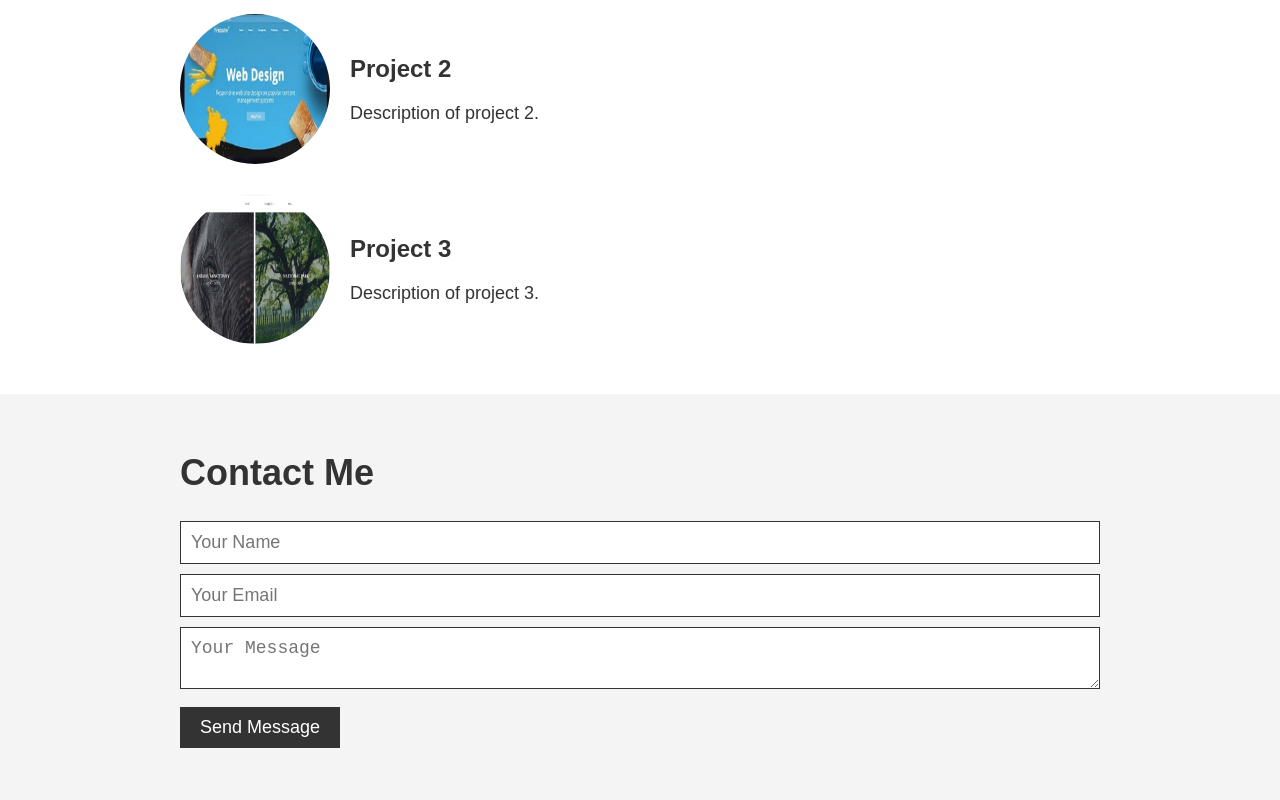
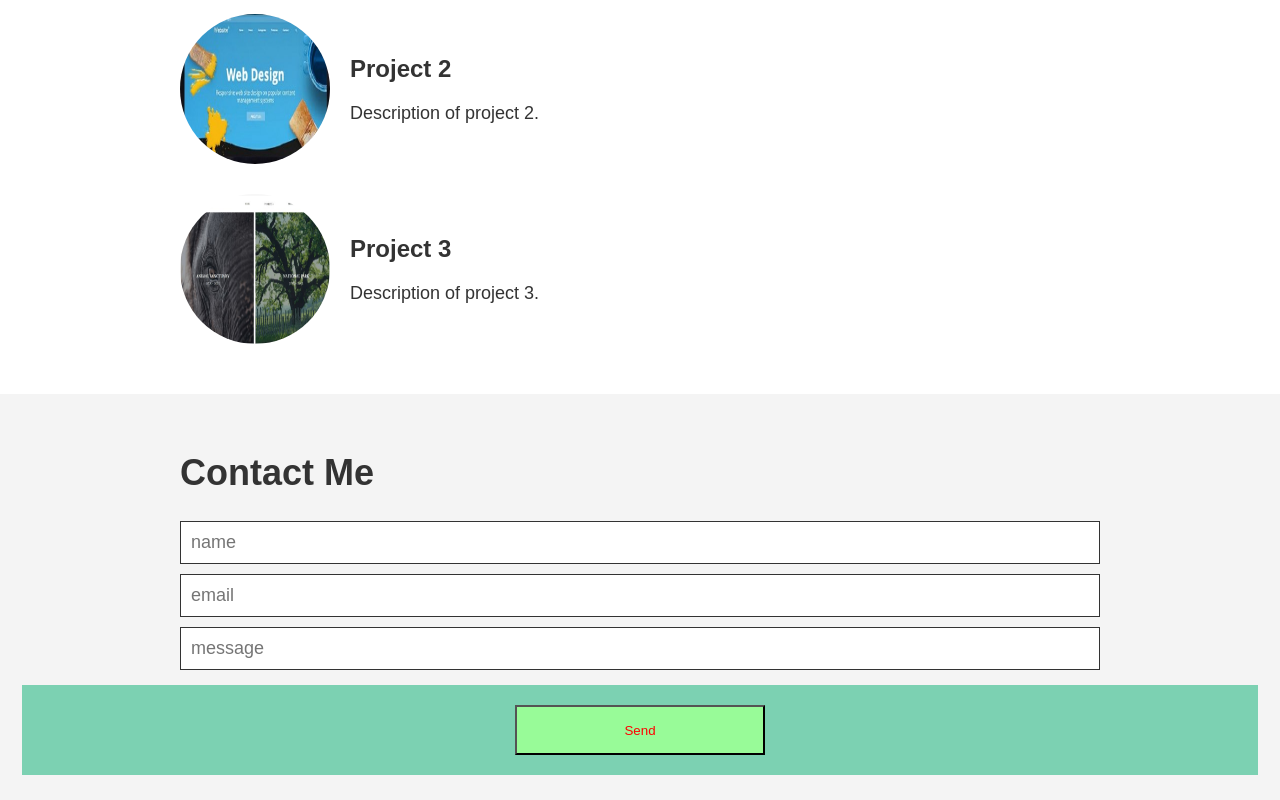
Before and after one commit to Code-with-Shub/shub-portfolio, a plain HTML site: page index.html in a window 1280 px wide. Shown: the part 1506-2306 px from the top of the page. Before the commit the page ends 2274 px from the top, so only its background shows below. Drawn offline with nearby package versions, Linux system fonts and the light colour scheme.

Commit message:
index.html

```diff
--- a/index.html
+++ b/index.html
@@ -209,6 +209,10 @@
             background: #555;
         }
 
+        .container .sendbtn{
+            color: aqua;
+        }
+
         @media(max-width: 768px) {
             header h1 {
                 font-size: 30px;
@@ -341,14 +345,50 @@
 <section id="contact" class="contact">
     <div class="container">
         <h2>Contact Me</h2>
-        <form action="#" method="post">
-            <input type="text" name="name" placeholder="Your Name" required>
-            <input type="email" name="email" placeholder="Your Email" required>
-            <textarea name="message" placeholder="Your Message" required></textarea>
-            <input type="submit" value="Send Message">
-        </form>
+        <form name="submit-to-google-sheet">
+            <div class="mb-3">
+              <input name="name" type="text" class="form-control" placeholder="name" required>
+            </div>
+            <div class="mb-3">
+              <input name="email" type="email" class="form-control" placeholder="email" required>
+            </div>
+            <input name="message" type="text" class="form-control" placeholder="message" required>
+            </div>
+            <div class="sendbtn" style="
+
+ background-color: #7cd1b2; /* Green */
+  border: none;
+  color: rgb(255, 0, 0);
+  padding: 20px 32px;
+  text-align: center;
+  text-decoration: none;
+  font-size: 16px;
+  margin: 5px 2px;
+  cursor: pointer;
+            ">
+                <button style="width: 250px; height: 50px; color: rgb(255, 0, 0); background-color: palegreen;" type="submit" class="btn btn-primary">Send</button>
+            </div>
+
+          </form>
+        </div>
+      </div>
     </div>
 </section>
 
+</style>
+
+<script>
+    const scriptURL = 'https://script.google.com/macros/s/AKfycbzqaR16uRZ4KOBz47aI8gPTthPSm7-cC9EYrBgYqWUtexsBRs0umZqnuuCob9NTDQeN/exec'; // Replace 'Your URL will be here' with the URL of your Google Apps Script
+    const form = document.forms['submit-to-google-sheet'];
+    form.addEventListener('submit', e => {
+      e.preventDefault();
+      fetch(scriptURL, { method: 'POST', body: new FormData(form) })
+        .then(response => console.log('Success!', response))
+        .catch(error => console.error('Error!', error.message));
+    });
+  </script>
+
+<script src="https://cdn.jsdelivr.net/npm/bootstrap@5.2.0/dist/js/bootstrap.bundle.min.js"></script>
+
 </body>
 </html>
```
